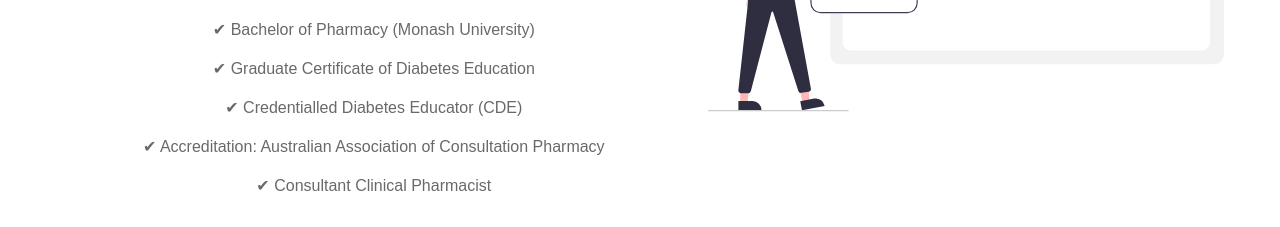
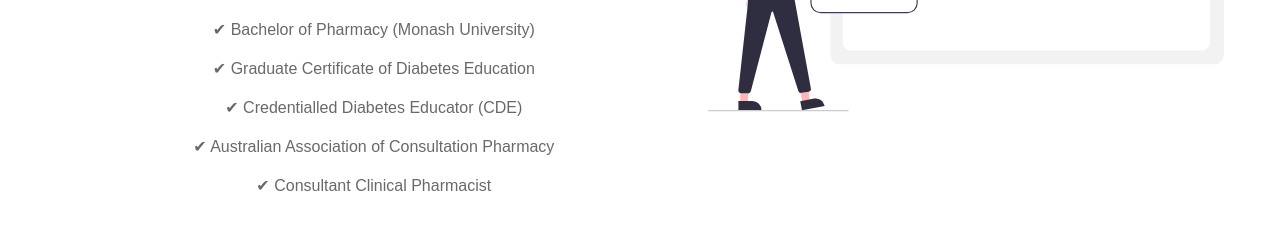
Before and after one commit to jackedwardbeard/01-Jane_Spence, a React (Create React App) app in the folder jane_spence/: page / in a window 1280 px wide. Shown: the part 1200-1427 px from the top of the page. Built offline with nearby package versions, Linux system fonts and the light colour scheme.

Commit message:
Shortening credentials & leaving it as is.

```diff
--- a/jane_spence/src/components/Information/InformationComponents.js
+++ b/jane_spence/src/components/Information/InformationComponents.js
@@ -116,7 +116,7 @@ export const SubBody = styled.p`
     display: ${({showBody}) => (showBody ? '' : 'none')};
 
     @media screen and (max-width: 1024px) {
-        line-height: 15px;
+        line-height: 25px;
         font-size: max(0.85rem, 2vmin);
     }
 `
--- a/jane_spence/src/components/Information/pages.js
+++ b/jane_spence/src/components/Information/pages.js
@@ -17,7 +17,7 @@ export const About = {
     subbody: 'Bachelor of Pharmacy (Monash University)',
     subbody2: 'Graduate Certificate of Diabetes Education',
     subbody3: 'Credentialled Diabetes Educator (CDE)',
-    subbody4: 'Accreditation: Australian Association of Consultation Pharmacy',
+    subbody4: 'Australian Association of Consultation Pharmacy',
     subbody5: 'Consultant Clinical Pharmacist',
     img: about,
     imageLeft: true,
```
